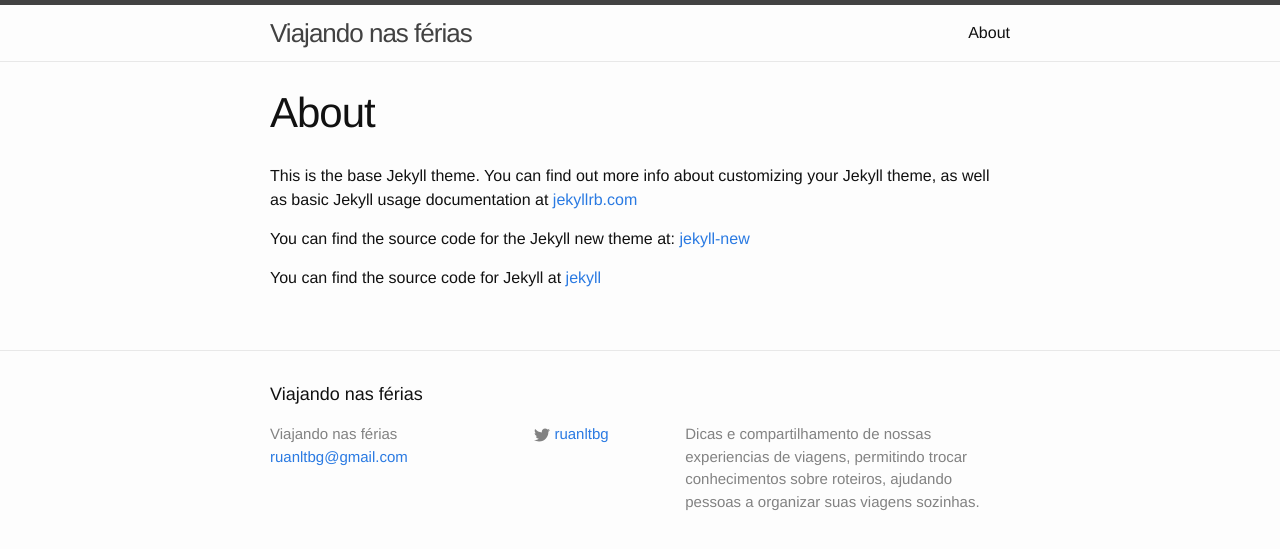
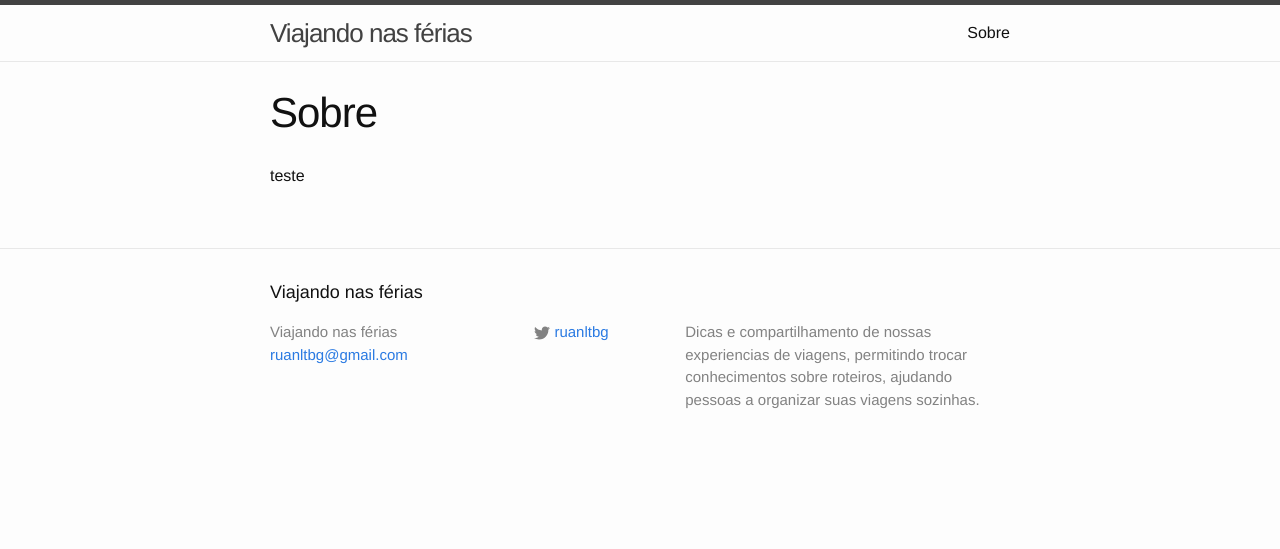
Before and after one commit to ruanltbg/viajandonasferias, a Jekyll site: the page built from about.md, in a window 1280 px wide. Shown: the top 549 px of the page. Built offline with Jekyll 4.4.1, drawn with Linux system fonts in a browser that asks for light colours.

Commit message:
Update about.md

```diff
--- a/about.md
+++ b/about.md
@@ -1,13 +1,7 @@
 ---
 layout: page
-title: About
-permalink: /about/
+title: Sobre
+permalink: /sobre/
 ---
 
-This is the base Jekyll theme. You can find out more info about customizing your Jekyll theme, as well as basic Jekyll usage documentation at [jekyllrb.com](http://jekyllrb.com/)
-
-You can find the source code for the Jekyll new theme at:
-[jekyll-new](https://github.com/jglovier/jekyll-new)
-
-You can find the source code for Jekyll at
-[jekyll](https://github.com/jekyll/jekyll)
+teste
```
